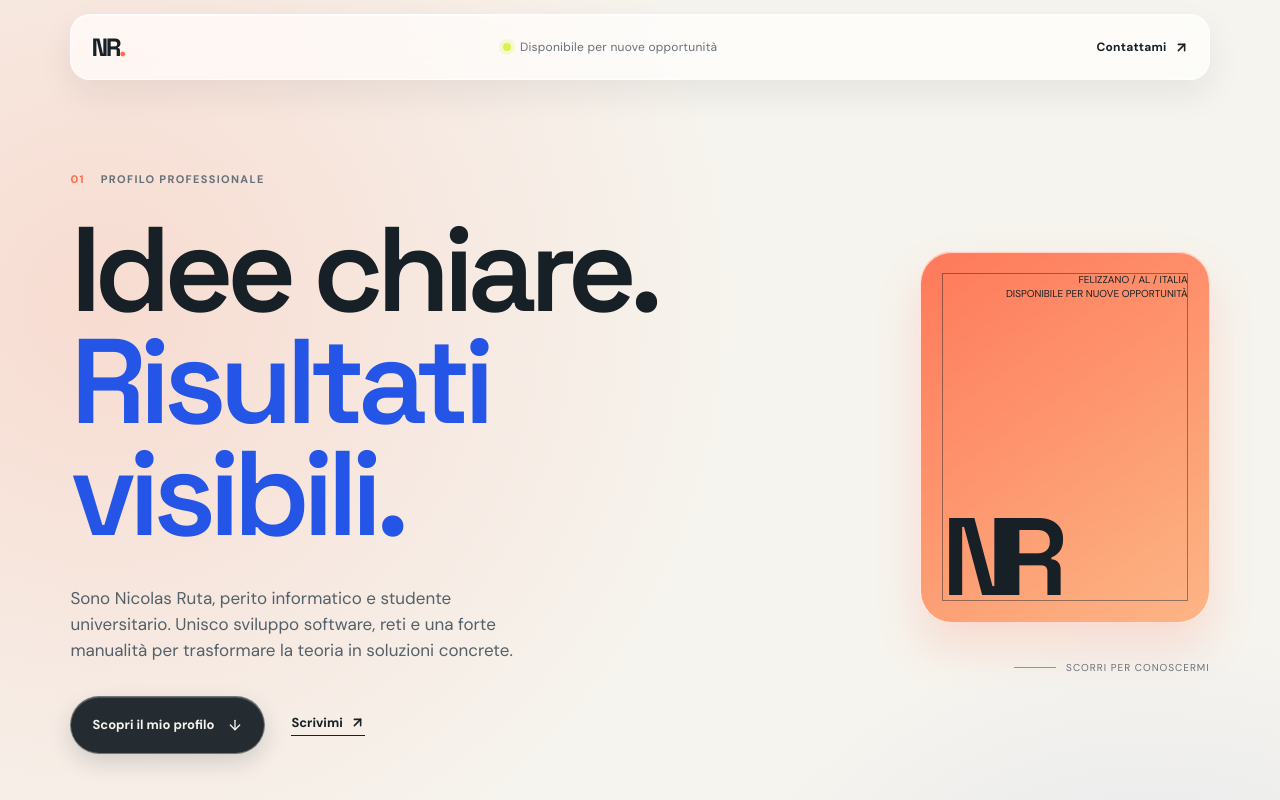
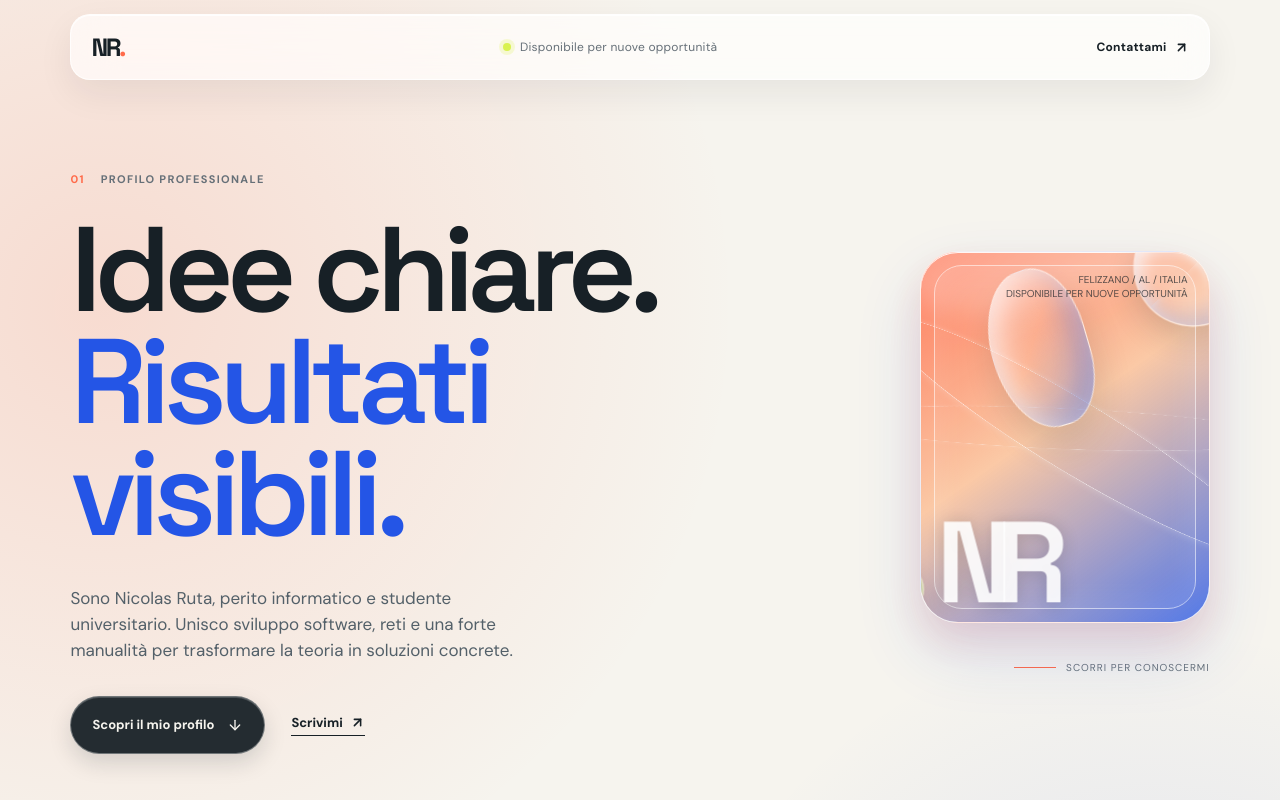
Before and after one commit to mammt09876567890/sito_cv, a plain HTML site: page index.html in a window 1280 px wide. Shown: the top 800 px of the page. Drawn offline with nearby package versions, Linux system fonts and the light colour scheme.

Commit message:
Add interactive 3D glass visual

```diff
--- a/index.html
+++ b/index.html
@@ -35,6 +35,14 @@
         </div>
         <div class="hero-aside" aria-label="Informazioni rapide">
           <div class="portrait-frame">
+            <div class="glass-scene" aria-hidden="true">
+              <span class="glass-orbit glass-orbit-one"></span>
+              <span class="glass-orbit glass-orbit-two"></span>
+              <span class="glass-orb glass-orb-one"></span>
+              <span class="glass-orb glass-orb-two"></span>
+              <span class="glass-prism"></span>
+              <span class="glass-reflection"></span>
+            </div>
             <div class="portrait-monogram">NR</div>
             <div class="portrait-caption">Felizzano / AL / Italia<br>Disponibile per nuove opportunità</div>
           </div>
--- a/script.js
+++ b/script.js
@@ -5,6 +5,23 @@ document.addEventListener('DOMContentLoaded', () => {
 
   const buttons = document.querySelectorAll('.document-button');
   const panels = document.querySelectorAll('.document-panel');
+  const glassFrame = document.querySelector('.portrait-frame');
+  const glassScene = document.querySelector('.glass-scene');
+
+  if (glassFrame && glassScene && !window.matchMedia('(prefers-reduced-motion: reduce)').matches) {
+    glassFrame.addEventListener('pointermove', (event) => {
+      const bounds = glassFrame.getBoundingClientRect();
+      const x = (event.clientX - bounds.left) / bounds.width - 0.5;
+      const y = (event.clientY - bounds.top) / bounds.height - 0.5;
+      glassScene.style.setProperty('--scene-y', `${x * 12}deg`);
+      glassScene.style.setProperty('--scene-x', `${y * -12}deg`);
+    });
+
+    glassFrame.addEventListener('pointerleave', () => {
+      glassScene.style.setProperty('--scene-y', '0deg');
+      glassScene.style.setProperty('--scene-x', '0deg');
+    });
+  }
 
   buttons.forEach((button) => {
     button.addEventListener('click', () => {
--- a/style.css
+++ b/style.css
@@ -42,10 +42,25 @@ h1 em { color: var(--blue); font-style: normal; }
 .primary-button svg { width: 16px; }
 .text-button { font-size: 13px; border-bottom: 1px solid var(--ink); padding-bottom: 4px; }
 .hero-aside { display: flex; flex-direction: column; align-items: flex-end; gap: 38px; }
-.portrait-frame { width: min(100%, 290px); aspect-ratio: .78; padding: 21px; border: 1px solid var(--glass-border); border-radius: 32px; background: linear-gradient(145deg, rgba(255,107,74,.9), rgba(255,157,93,.72)); box-shadow: 0 24px 45px rgba(255,107,74,.18), inset 0 1px rgba(255,255,255,.65); position: relative; display: flex; align-items: flex-end; overflow: hidden; }
-.portrait-frame::before { content: ''; position: absolute; inset: 21px; border: 1px solid rgba(23,32,38,.45); }
-.portrait-monogram { position: relative; z-index: 1; font: 600 110px/ .8 var(--display); letter-spacing: -.15em; color: var(--ink); }
+.portrait-frame { width: min(100%, 290px); aspect-ratio: .78; padding: 21px; border: 1px solid rgba(255,255,255,.8); border-radius: 38px; background: linear-gradient(145deg, rgba(255,107,74,.9), rgba(255,157,93,.5) 46%, rgba(36,85,230,.78)); box-shadow: 0 30px 65px rgba(36,85,230,.16), 0 18px 35px rgba(255,107,74,.18), inset 0 1px rgba(255,255,255,.9); perspective: 900px; position: relative; display: flex; align-items: flex-end; overflow: hidden; transform-style: preserve-3d; }
+.portrait-frame::before { content: ''; position: absolute; inset: 13px; border: 1px solid rgba(255,255,255,.58); border-radius: 28px; box-shadow: inset 0 0 35px rgba(255,255,255,.15); pointer-events: none; z-index: 4; }
+.portrait-monogram { position: relative; z-index: 5; font: 600 110px/ .8 var(--display); letter-spacing: -.15em; color: rgba(255,255,255,.9); text-shadow: 0 2px 16px rgba(23,32,38,.18); transform: translateZ(40px); }
 .portrait-caption { position: absolute; z-index: 1; right: 21px; top: 21px; font-size: 10px; line-height: 1.4; text-align: right; text-transform: uppercase; }
+.glass-scene { position: absolute; inset: -18%; transform: rotateX(var(--scene-x, 0deg)) rotateY(var(--scene-y, 0deg)); transform-style: preserve-3d; transition: transform .35s cubic-bezier(.2,.75,.25,1); }
+.glass-orbit { position: absolute; left: 50%; top: 48%; width: 116%; height: 34%; border: 1px solid rgba(255,255,255,.7); border-radius: 50%; box-shadow: 0 0 16px rgba(255,255,255,.24); transform-style: preserve-3d; }
+.glass-orbit-one { transform: translate(-50%, -50%) rotate(25deg) rotateX(66deg); animation: orbit-drift 9s ease-in-out infinite; }
+.glass-orbit-two { transform: translate(-50%, -50%) rotate(-35deg) rotateX(72deg) rotateY(58deg); opacity: .5; animation: orbit-drift-two 11s ease-in-out infinite; }
+.glass-orb { position: absolute; border: 1px solid rgba(255,255,255,.64); border-radius: 50%; box-shadow: inset -8px -10px 18px rgba(36,85,230,.18), inset 7px 7px 14px rgba(255,255,255,.66), 0 12px 27px rgba(23,32,38,.16); backdrop-filter: blur(4px); -webkit-backdrop-filter: blur(4px); }
+.glass-orb-one { width: 108px; height: 108px; right: 5%; top: 7%; background: rgba(255,255,255,.2); transform: translateZ(70px); animation: glass-float 7s ease-in-out infinite; }
+.glass-orb-two { width: 46px; height: 46px; left: 6%; bottom: 18%; background: rgba(217,242,79,.55); transform: translateZ(105px); animation: glass-float-two 6s ease-in-out infinite; }
+.glass-prism { position: absolute; width: 96px; height: 150px; left: 36%; top: 20%; border: 1px solid rgba(255,255,255,.66); border-radius: 52% 48% 44% 56%; background: linear-gradient(125deg, rgba(255,255,255,.5), rgba(255,255,255,.06) 45%, rgba(36,85,230,.32)); box-shadow: inset 10px 5px 24px rgba(255,255,255,.5), inset -12px -15px 23px rgba(36,85,230,.2), 0 18px 33px rgba(23,32,38,.14); transform: rotate(-25deg) rotateY(-28deg) translateZ(40px); animation: prism-float 8s ease-in-out infinite; }
+.glass-reflection { position: absolute; width: 75%; height: 23%; left: 12%; top: 3%; border-radius: 50%; background: rgba(255,255,255,.34); filter: blur(12px); transform: rotate(-18deg) translateZ(125px); opacity: .75; }
+.portrait-caption { z-index: 5; color: rgba(23,32,38,.72); }
+@keyframes glass-float { 0%, 100% { transform: translate3d(0, 0, 70px); } 50% { transform: translate3d(-10px, 13px, 95px); } }
+@keyframes glass-float-two { 0%, 100% { transform: translate3d(0, 0, 105px); } 50% { transform: translate3d(13px, -18px, 125px); } }
+@keyframes prism-float { 0%, 100% { transform: rotate(-25deg) rotateY(-28deg) translate3d(0, 0, 40px); } 50% { transform: rotate(-15deg) rotateY(-18deg) translate3d(7px, -12px, 65px); } }
+@keyframes orbit-drift { 0%, 100% { transform: translate(-50%, -50%) rotate(25deg) rotateX(66deg) rotateZ(0); } 50% { transform: translate(-50%, -50%) rotate(25deg) rotateX(66deg) rotateZ(18deg); } }
+@keyframes orbit-drift-two { 0%, 100% { transform: translate(-50%, -50%) rotate(-35deg) rotateX(72deg) rotateY(58deg); } 50% { transform: translate(-50%, -50%) rotate(-35deg) rotateX(72deg) rotateY(38deg); } }
 .scroll-note { display: flex; align-items: center; gap: 10px; color: var(--muted); font-size: 10px; text-transform: uppercase; letter-spacing: .1em; }
 .scroll-line { display: inline-block; width: 42px; height: 1px; background: var(--coral); }
 
@@ -125,3 +140,7 @@ h2 { font-size: clamp(52px, 6vw, 86px); }
   .document-preview { display: block; margin-top: 0; background: white; }
   .page-shell { padding: 0; }
 }
+
+@media (prefers-reduced-motion: reduce) {
+  *, *::before, *::after { animation-duration: .01ms !important; animation-iteration-count: 1 !important; scroll-behavior: auto !important; transition-duration: .01ms !important; }
+}
```
